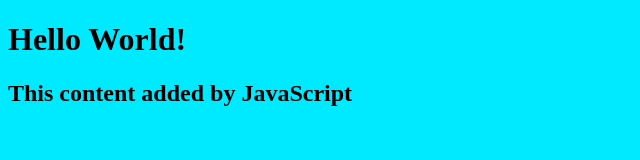
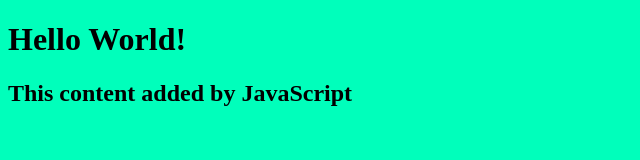
Before and after one commit to kiriart/my-personal-website, a plain HTML site: page index.html in a window 1280 px wide. Shown: the whole page, without its empty margins (0-640 px from the left). Drawn offline with Linux system fonts and the light colour scheme.

Commit message:
background color changed to light green

```diff
--- a/style.css
+++ b/style.css
@@ -1,3 +1,3 @@
 body {
-  background: rgb(0, 234, 255);
+  background: rgb(0, 255, 187);
 }
```
